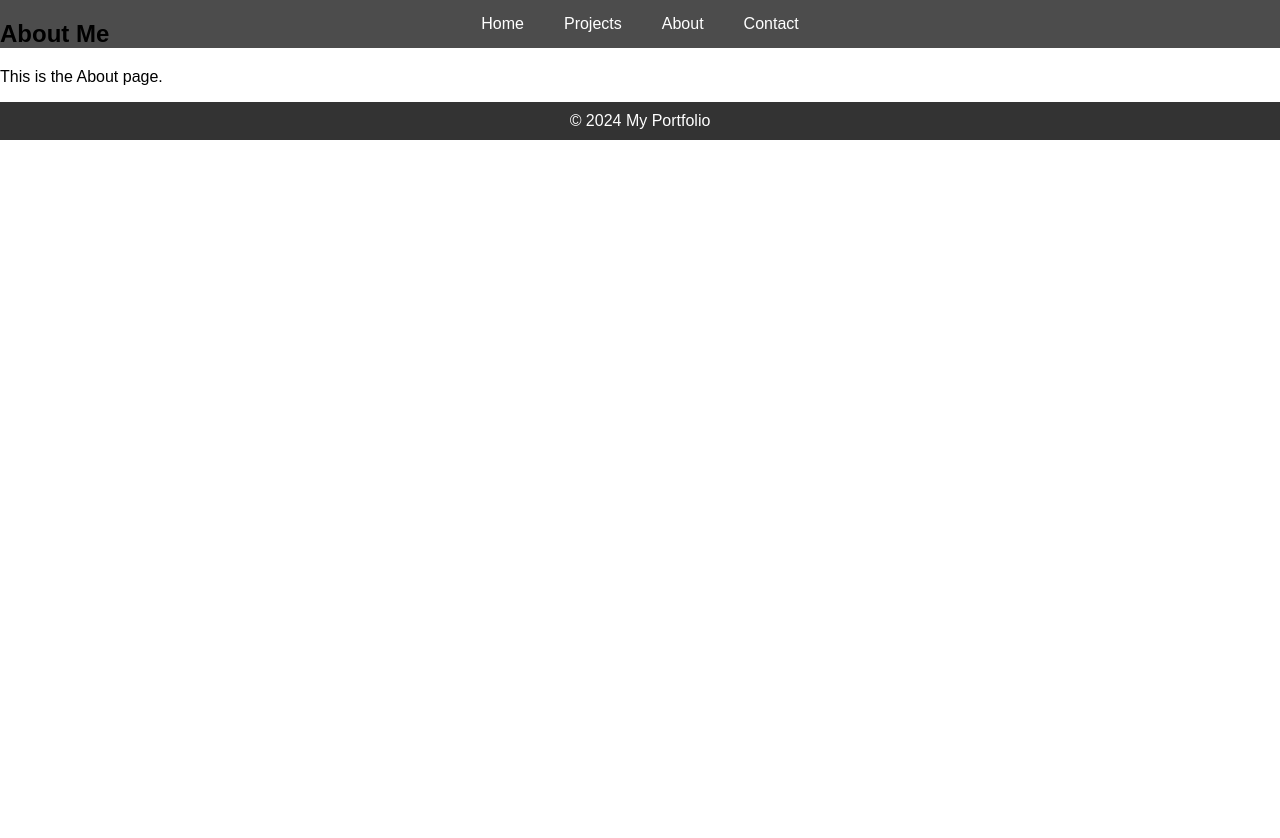
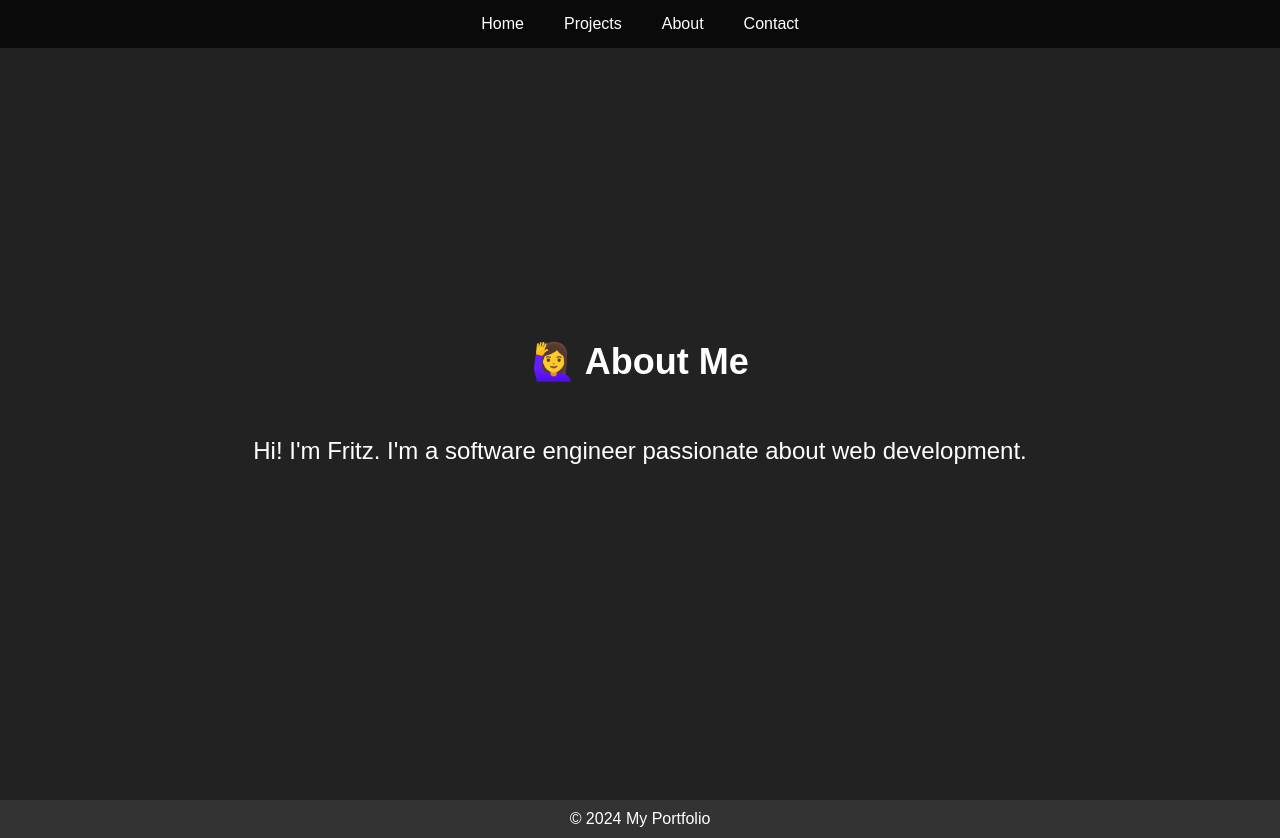
Before and after one commit to fritznastor/portfolio-website, a React (Vite) app in the folder my-portfolio/: page /about in a window 1280 px wide. Before the commit the page ends 800 px from the top, so only its background shows below. Built offline with nearby package versions, Linux system fonts and the light colour scheme.

Commit message:
home section

```diff
--- a/my-portfolio/src/components/Hero.jsx
+++ b/my-portfolio/src/components/Hero.jsx
@@ -5,7 +5,7 @@ import "../styles/hero.css";
 export default function Hero() {
     return (
       <section id="home" className="hero">
-        <h1>Hi, I'm Daniella</h1>
+        <h1>Hi, I'm Fritz Nastor</h1>
       </section>
     );
   }
--- a/my-portfolio/src/components/Navbar.jsx
+++ b/my-portfolio/src/components/Navbar.jsx
@@ -1,14 +1,14 @@
-// src/components/Navbar.jsx
 import { Link } from "react-scroll";
 import "../styles/global.css";
 
 export default function Navbar() {
   return (
     <nav className="navbar">
-      <Link to="home" smooth={true} duration={500}>Home</Link>
-      <Link to="projects" smooth={true} duration={500}>Projects</Link>
-      <Link to="about" smooth={true} duration={500}>About</Link>
-      <Link to="contact" smooth={true} duration={500}>Contact</Link>
+      <Link to="home" smooth={true} duration={500} offset={-50}>Home</Link>
+      <Link to="projects" smooth={true} duration={500} offset={-50}>Projects</Link>
+      <Link to="about" smooth={true} duration={500} offset={-50}>About</Link>
+      <Link to="contact" smooth={true} duration={500} offset={-50}>Contact</Link>
     </nav>
   );
 }
+// The Navbar component is a functional component that renders a navigation bar with links to the Home, Projects, About, and Contact sections of the portfolio page. The links use the react-scroll library to smoothly scroll to the corresponding sections when clicked.
--- a/my-portfolio/src/pages/About.jsx
+++ b/my-portfolio/src/pages/About.jsx
@@ -1,8 +1,8 @@
 export default function About() {
-    return (
-      <section>
-        <h1>About Me</h1>
-        <p>This is the About page.</p>
-      </section>
-    );
-  }
+  return (
+    <section id="about" className="about">
+      <h1>🙋‍♀️ About Me</h1>
+      <p>Hi! I'm Fritz. I'm a software engineer passionate about web development.</p>
+    </section>
+  );
+}
--- a/my-portfolio/src/pages/Contact.jsx
+++ b/my-portfolio/src/pages/Contact.jsx
@@ -1,8 +1,8 @@
 export default function Contact() {
-    return (
-      <section>
-        <h1>Contact</h1>
-        <p>This is the Contact page.</p>
-      </section>
-    );
-  }
+  return (
+    <section id="contact" className="contact">
+      <h1>📬 Contact Me</h1>
+      <p>You can reach me at: <strong>email@example.com</strong></p>
+    </section>
+  );
+}
--- a/my-portfolio/src/pages/Home.jsx
+++ b/my-portfolio/src/pages/Home.jsx
@@ -1,8 +1,8 @@
 export default function Home() {
-    return (
-      <section>
-        <h1>Welcome to My Portfolio</h1>
-        <p>This is the homepage.</p>
-      </section>
-    );
-  }
+  return (
+    <section id="home" className="home">
+      <h1>🏠 Home Section</h1>
+      <p>Welcome to my portfolio! This is the home section.</p>
+    </section>
+  );
+}
--- a/my-portfolio/src/pages/Projects.jsx
+++ b/my-portfolio/src/pages/Projects.jsx
@@ -1,13 +1,12 @@
-import projectData from "../data/projects.json";
-
 export default function Projects() {
   return (
-    <section>
-      <h1>Projects</h1>
+    <section id="projects" className="projects">
+      <h1>📂 Projects Section</h1>
+      <p>Here are some of the projects I've worked on:</p>
       <ul>
-        {projectData.map((project) => (
-          <li key={project.id}>{project.title}</li>
-        ))}
+        <li>Project 1 - A web application</li>
+        <li>Project 2 - A mobile app</li>
+        <li>Project 3 - A game</li>
       </ul>
     </section>
   );
--- a/my-portfolio/src/styles/global.css
+++ b/my-portfolio/src/styles/global.css
@@ -61,3 +61,33 @@ body {
 .project-card:hover {
   background: #333;
 }
+
+section {
+  height: 100vh; /* Full screen height */
+  display: flex;
+  flex-direction: column;
+  justify-content: center;
+  align-items: center;
+  text-align: center;
+  font-size: 24px;
+}
+
+#home {
+  background: #1E1E1E;
+  color: white;
+}
+
+#projects {
+  background: #FF5C00;
+  color: white;
+}
+
+#about {
+  background: #222;
+  color: white;
+}
+
+#contact {
+  background: #333;
+  color: white;
+}
```
Also changed, not shown: my-portfolio/src/components/Projects.jsx (+2 -15 lines), 1 other file (tests, documents, lock files or other folders).
